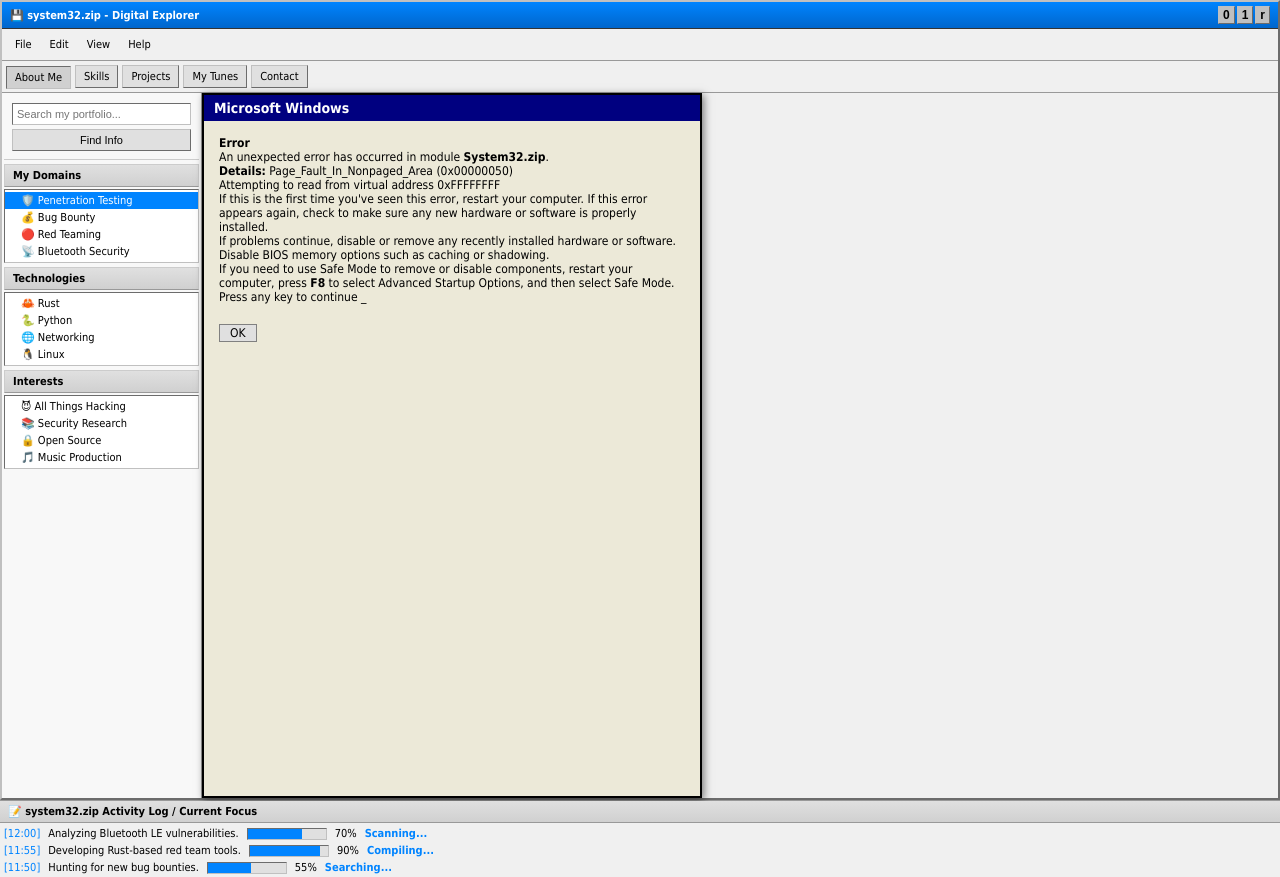
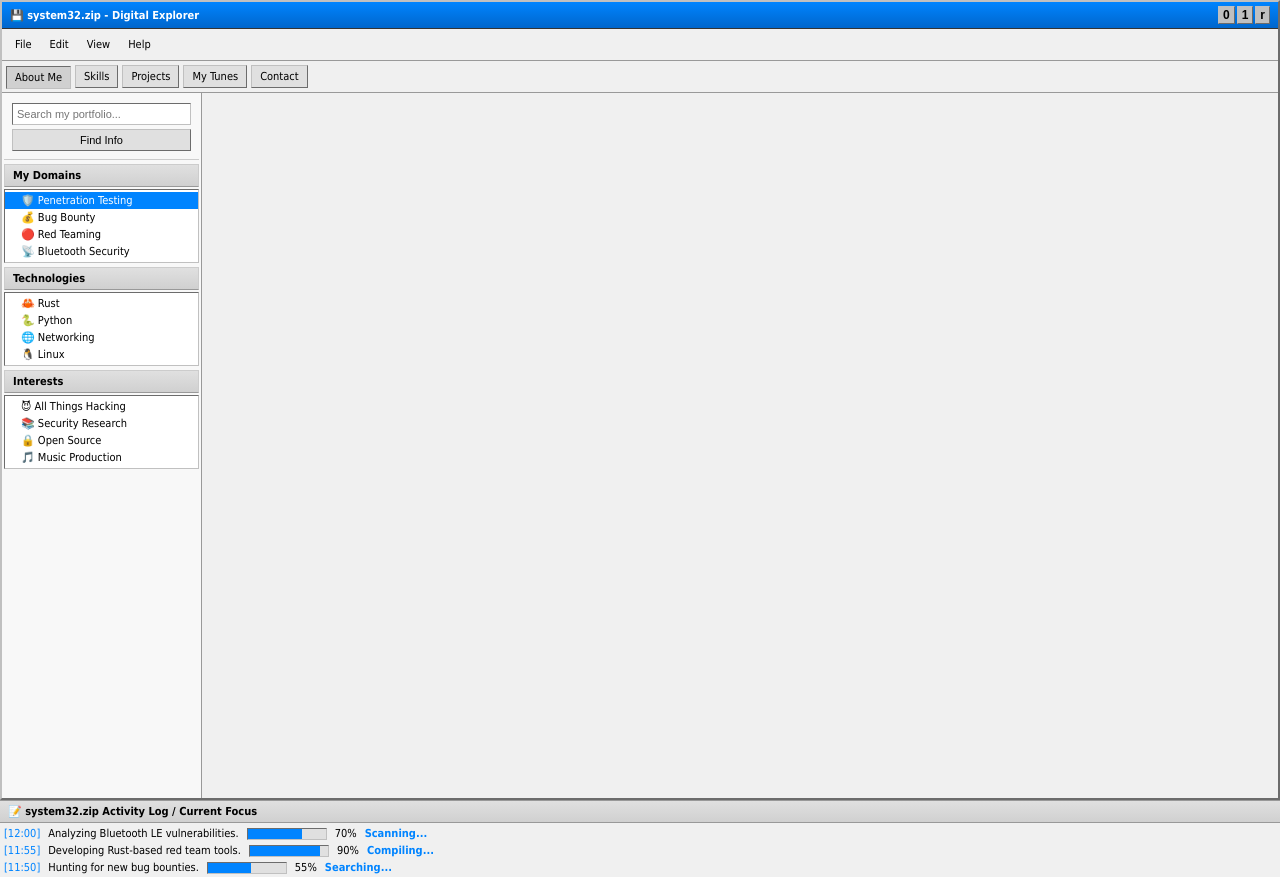
Before and after one commit to ShilohEye/landing, a plain HTML site: page index.html in a window 1280 px wide. Shown: the top 877 px of the page. Drawn offline with Linux system fonts and the light colour scheme.

Commit message:
Update index.html

```diff
--- a/index.html
+++ b/index.html
@@ -571,28 +571,6 @@
                 </div>
             </div>
 
-<div style="font-family: 'Tahoma', sans-serif; background-color: #ECE9D8; border: 2px solid #000; width: 500px; padding: 0; box-shadow: 2px 2px 8px rgba(0,0,0,0.5);">
-  <div style="background-color: #000080; color: white; padding: 5px 10px; font-weight: bold; font-size: 14px;">
-    Microsoft Windows
-  </div>
-  <div style="padding: 15px; font-size: 12px; color: black;">
-    <p><strong>Error</strong></p>
-    <p>An unexpected error has occurred in module <b>System32.zip</b>.</p>
-    <p>
-      <b>Details:</b> Page_Fault_In_Nonpaged_Area (0x00000050)<br>
-      Attempting to read from virtual address 0xFFFFFFFF
-    </p>
-    <p>If this is the first time you've seen this error, restart your computer. If this error appears again, check to make sure any new hardware or software is properly installed.</p>
-    <p>If problems continue, disable or remove any recently installed hardware or software. Disable BIOS memory options such as caching or shadowing.</p>
-    <p>If you need to use Safe Mode to remove or disable components, restart your computer, press <b>F8</b> to select Advanced Startup Options, and then select Safe Mode.</p>
-    <p>Press any key to continue _</p>
-
-    <div style="margin-top: 20px;">
-      <button style="font-family: 'Tahoma'; font-size: 12px; padding: 1px 10px; border: 1px solid #808080; background-color: #E0E0E0;">OK</button>
-    </div>
-  </div>
-</div>
-
 
 
                 <div id="myTunesContent" class="content-pane" style="display: none;">
```
